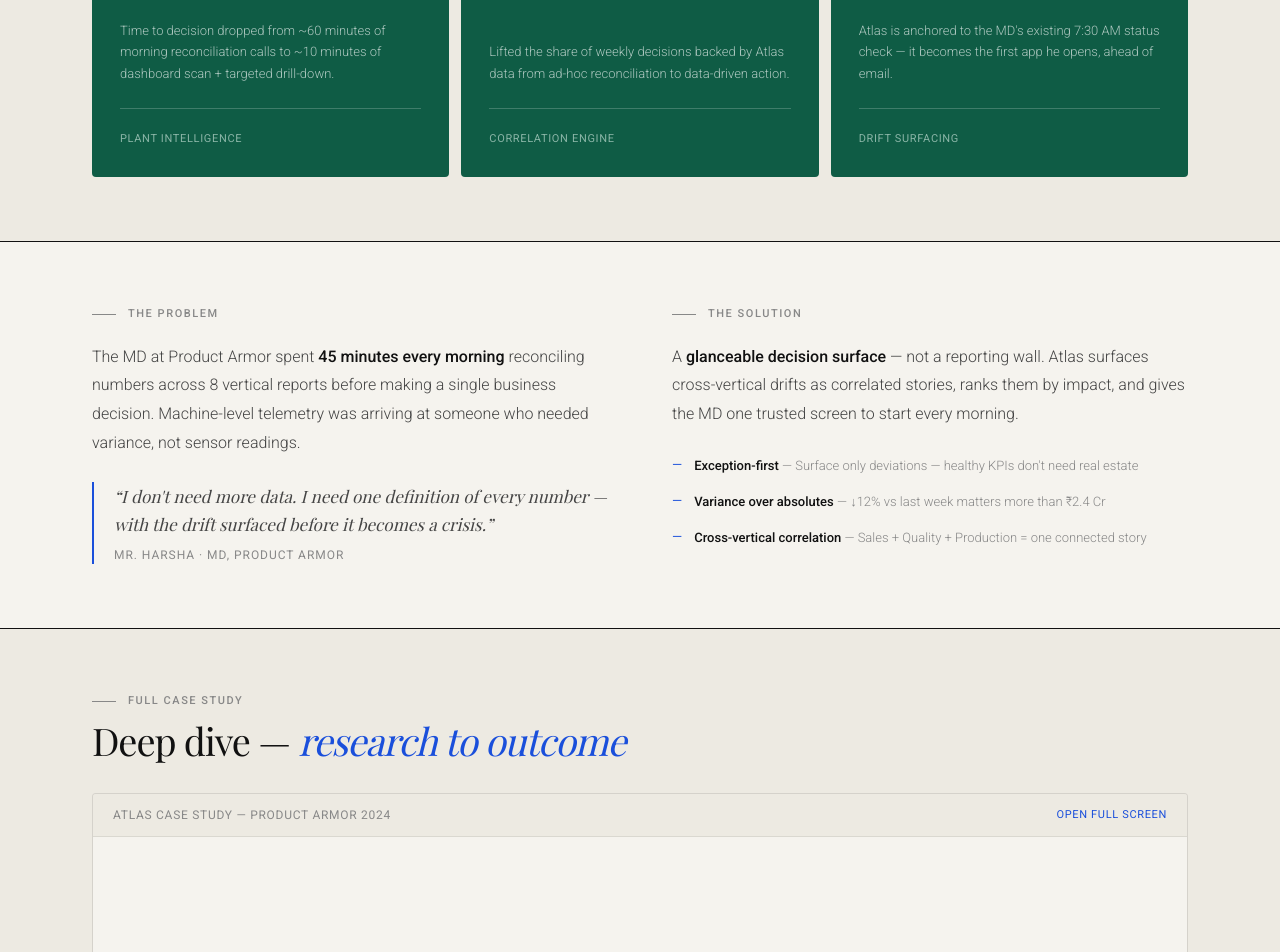
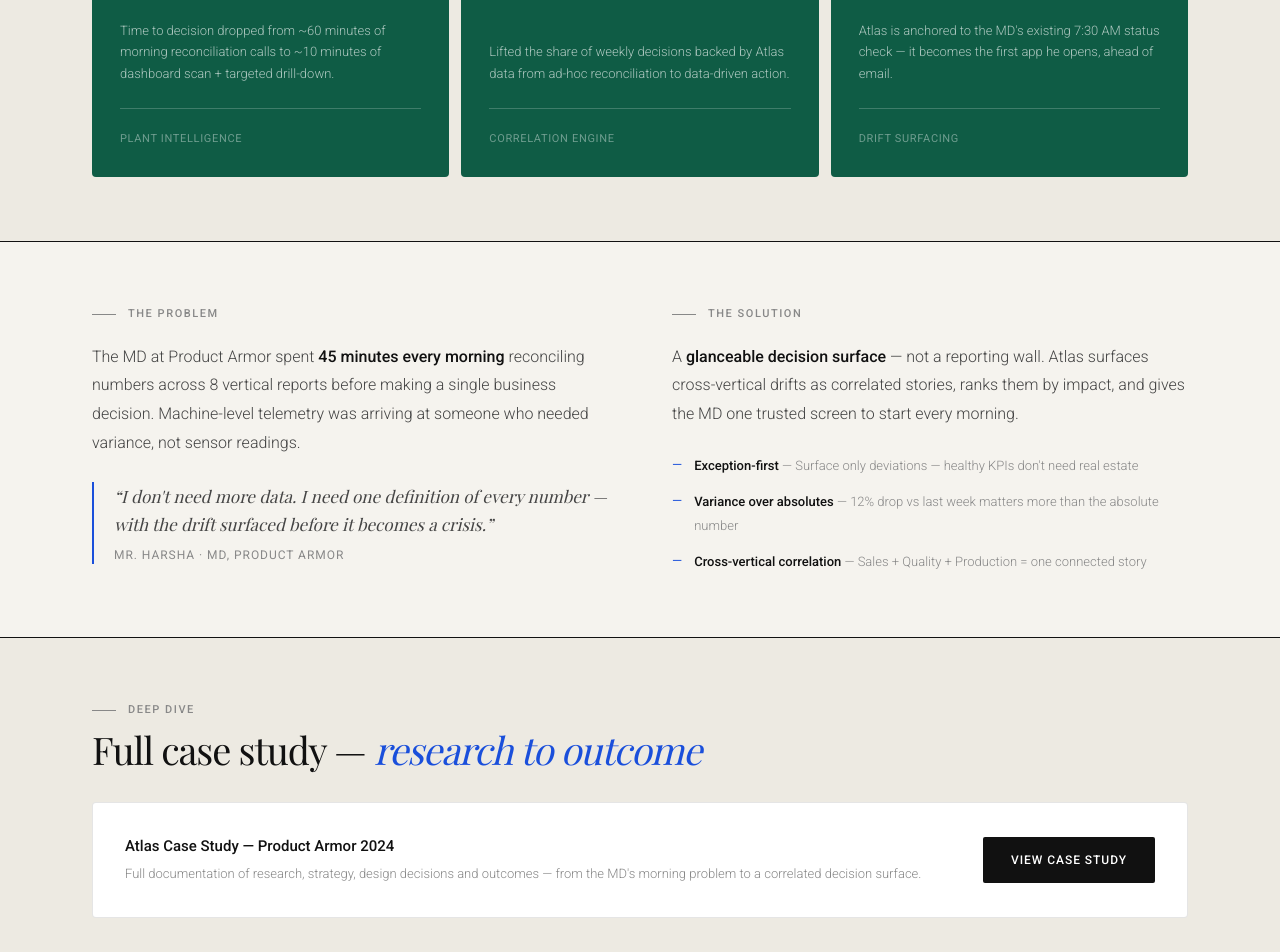
Before and after one commit to dhananjayl196-lang/UX-Portfolio, a Next.js app: page /case-studies/atlas in a window 1280 px wide. Shown: the part 1740-2692 px from the top of the page. Built offline with nearby package versions, Linux system fonts and the light colour scheme; a web font is replaced by a local one.

Commit message:
Replace PDF embed with CTA button

```diff
--- a/app/case-studies/atlas/page.tsx
+++ b/app/case-studies/atlas/page.tsx
@@ -2,7 +2,6 @@
 import Image from "next/image";
 import Link from "next/link";
 import AnimateIn from "@/components/AnimateIn";
-import PDFViewer from "@/components/PDFViewer";
 
 export const metadata: Metadata = {
   title: "Atlas — Enterprise MES Dashboard | Dhananjay Lokhande",
@@ -16,21 +15,18 @@
     metric: "Reduction in TTD",
     detail:
       "Time to decision dropped from ~60 minutes of morning reconciliation calls to ~10 minutes of dashboard scan + targeted drill-down.",
-    icon: "⚡",
   },
   {
-    value: "≥80%",
+    value: ">=80%",
     metric: "Decisions via Atlas",
     detail:
       "Lifted the share of weekly decisions backed by Atlas data from ad-hoc reconciliation to data-driven action.",
-    icon: "📊",
   },
   {
     value: "7:30 AM",
     metric: "Ritual anchor",
     detail:
       "Atlas is anchored to the MD's existing 7:30 AM status check — it becomes the first app he opens, ahead of email.",
-    icon: "🎯",
   },
 ];
 
@@ -40,50 +36,48 @@
   return (
     <div className="pt-[58px] bg-paper">
 
-      {/* ── Back ── */}
+      {/* Back */}
       <div className="max-w-[1200px] mx-auto px-[52px] pt-10 pb-0">
         <Link
           href="/#work"
           className="inline-flex items-center gap-2 font-body text-[12px] font-medium text-ink-3 no-underline hover:text-ink transition-colors tracking-[.04em] uppercase"
         >
-          ← All Work
+          &larr; All Work
         </Link>
       </div>
 
-      {/* ── Hero ── */}
+      {/* Hero */}
       <AnimateIn className="max-w-[1200px] mx-auto px-[52px] pt-10 pb-16">
-        {/* Tags */}
         <div className="flex gap-2 flex-wrap mb-6">
           {tags.map((t, i) => (
             <span key={t}
               className={`font-body text-[10px] font-medium tracking-[.08em] uppercase px-3 py-1.5 rounded-[2px] ${
-                i === 0 ? "bg-green text-white" : "bg-black/06 text-ink-2 border border-black/[.12]"
+                i === 0
+                  ? "bg-green text-white"
+                  : "bg-black/06 text-ink-2 border border-black/[.12]"
               }`}>
               {t}
             </span>
           ))}
           <span className="font-body text-[10px] font-medium text-ink-3 tracking-[.06em] uppercase self-center ml-1">
-            Product Armor · 2022–2024
+            Product Armor &middot; 2022&ndash;2024
           </span>
         </div>
 
-        {/* Title */}
         <h1
           className="font-display font-normal text-ink tracking-[-0.04em] leading-[1.0] mb-6"
           style={{ fontSize: "clamp(40px,6vw,76px)" }}
         >
-          Atlas — Enterprise<br />
+          Atlas &mdash; Enterprise<br />
           <em className="italic text-accent">MES Dashboard</em>
         </h1>
 
-        {/* Summary */}
         <p className="font-body text-[18px] font-light text-ink-2 max-w-[680px] leading-[1.75] mb-10">
           Collapsed 45 minutes of manual morning reconciliation into a single, glanceable decision surface
-          for the Managing Director of a 100%-automated pharma packaging plant —
+          for the Managing Director of a 100%-automated pharma packaging plant &mdash;
           replacing eight fragmented vertical reports with one trusted screen.
         </p>
 
-        {/* Meta row */}
         <div className="flex gap-10 flex-wrap border-t border-black/08 pt-8">
           {[
             { label: "Role",     value: "UI/UX Designer" },
@@ -100,25 +94,26 @@
         </div>
       </AnimateIn>
 
-      {/* ── Hero Image ── */}
+      {/* Hero Image */}
       <AnimateIn direction="none" className="max-w-[1200px] mx-auto px-[52px] mb-20">
-        <div className="relative w-full rounded-[6px] overflow-hidden border border-black/08 shadow-[0_8px_48px_rgba(0,0,0,0.10)]"
-          style={{ height: "clamp(340px,50vw,620px)" }}>
+        <div
+          className="relative w-full rounded-[6px] overflow-hidden border border-black/08 shadow-[0_8px_48px_rgba(0,0,0,0.10)]"
+          style={{ height: "clamp(340px,50vw,620px)" }}
+        >
           <Image
             src="/images/atlas-hero.png"
-            alt="Atlas Dashboard — Decision Surface"
+            alt="Atlas Dashboard Decision Surface"
             fill
             className="object-cover object-top"
             priority
           />
-          {/* subtle label */}
           <div className="absolute bottom-4 left-4 bg-black/50 backdrop-blur-[8px] text-white/80 font-body text-[11px] tracking-[.06em] uppercase px-3 py-1.5 rounded-[2px]">
-            Atlas · Decision Surface
+            Atlas &middot; Decision Surface
           </div>
         </div>
       </AnimateIn>
 
-      {/* ── Impact Metrics ── */}
+      {/* Impact Metrics */}
       <section className="bg-paper-2 border-y border-black/08">
         <div className="max-w-[1200px] mx-auto px-[52px] py-16">
           <AnimateIn>
@@ -126,8 +121,10 @@
               <span className="block w-6 h-px bg-ink-3" />
               <span className="font-body text-[11px] font-medium text-ink-3 tracking-[.14em] uppercase">Impact</span>
             </div>
-            <h2 className="font-display font-normal tracking-[-0.03em] text-ink leading-[1.05] mb-10"
-              style={{ fontSize: "clamp(28px,4vw,42px)" }}>
+            <h2
+              className="font-display font-normal tracking-[-0.03em] text-ink leading-[1.05] mb-10"
+              style={{ fontSize: "clamp(28px,4vw,42px)" }}
+            >
               Design to compress<br /><em className="italic text-accent">decision time</em>
             </h2>
           </AnimateIn>
@@ -139,15 +136,16 @@
                   <div className="font-body text-[11px] font-medium text-white/50 tracking-[.1em] uppercase mb-4">
                     0{i + 1}
                   </div>
-                  <div className="font-display font-normal text-white leading-none tracking-[-0.04em] mb-2"
-                    style={{ fontSize: "clamp(28px,3.5vw,42px)" }}>
+                  <div
+                    className="font-display font-normal text-white leading-none tracking-[-0.04em] mb-2"
+                    style={{ fontSize: "clamp(28px,3.5vw,42px)" }}
+                  >
                     {imp.value}
                   </div>
                   <div className="font-body text-[14px] font-medium text-white mb-4">{imp.metric}</div>
                   <p className="font-body text-[13px] font-light text-white/65 leading-[1.65] mt-auto">{imp.detail}</p>
-
                   <div className="border-t border-white/20 pt-4 mt-6">
-                    <span className="font-body text-[11px] text-green-lt/60 tracking-[.06em] uppercase">
+                    <span className="font-body text-[11px] text-white/40 tracking-[.06em] uppercase">
                       {["Plant Intelligence", "Correlation Engine", "Drift Surfacing"][i]}
                     </span>
                   </div>
@@ -158,7 +156,7 @@
         </div>
       </section>
 
-      {/* ── Quick Context ── */}
+      {/* Context */}
       <section className="bg-paper">
         <div className="max-w-[1200px] mx-auto px-[52px] py-16">
           <div className="grid grid-cols-2 gap-16">
@@ -174,10 +172,10 @@
               </p>
               <blockquote className="mt-6 pl-5 border-l-2 border-accent">
                 <p className="font-display italic text-[17px] text-ink-2 leading-[1.65]">
-                  &ldquo;I don&apos;t need more data. I need one definition of every number — with the drift surfaced before it becomes a crisis.&rdquo;
+                  &ldquo;I don&apos;t need more data. I need one definition of every number &mdash; with the drift surfaced before it becomes a crisis.&rdquo;
                 </p>
                 <cite className="block mt-2 font-body text-[12px] not-italic text-ink-3 tracking-[.08em] uppercase">
-                  Mr. Harsha · MD, Product Armor
+                  Mr. Harsha &middot; MD, Product Armor
                 </cite>
               </blockquote>
             </AnimateIn>
@@ -188,21 +186,21 @@
                 <span className="font-body text-[11px] font-medium text-ink-3 tracking-[.14em] uppercase">The Solution</span>
               </div>
               <p className="font-body text-[16px] font-light text-ink-2 leading-[1.8]">
-                A <strong className="text-ink font-medium">glanceable decision surface</strong> — not a reporting wall.
+                A <strong className="text-ink font-medium">glanceable decision surface</strong> &mdash; not a reporting wall.
                 Atlas surfaces cross-vertical drifts as correlated stories, ranks them by impact,
                 and gives the MD one trusted screen to start every morning.
               </p>
               <div className="mt-6 flex flex-col gap-3">
                 {[
-                  { label: "Exception-first", desc: "Surface only deviations — healthy KPIs don't need real estate" },
-                  { label: "Variance over absolutes", desc: "↓12% vs last week matters more than ₹2.4 Cr" },
-                  { label: "Cross-vertical correlation", desc: "Sales + Quality + Production = one connected story" },
+                  { label: "Exception-first",          desc: "Surface only deviations — healthy KPIs don't need real estate" },
+                  { label: "Variance over absolutes",   desc: "12% drop vs last week matters more than the absolute number" },
+                  { label: "Cross-vertical correlation",desc: "Sales + Quality + Production = one connected story" },
                 ].map((p) => (
                   <div key={p.label} className="flex gap-3 items-start">
-                    <span className="text-accent flex-shrink-0 mt-0.5 text-[13px]">—</span>
+                    <span className="text-accent flex-shrink-0 mt-0.5 text-[13px]">&mdash;</span>
                     <div>
                       <span className="font-body text-[13px] font-medium text-ink">{p.label}</span>
-                      <span className="font-body text-[13px] font-light text-ink-3"> — {p.desc}</span>
+                      <span className="font-body text-[13px] font-light text-ink-3"> &mdash; {p.desc}</span>
                     </div>
                   </div>
                 ))}
@@ -212,33 +210,53 @@
         </div>
       </section>
 
-      {/* ── Full Case Study PDF ── */}
+      {/* Deep Dive — PDF CTA */}
       <section className="bg-paper-2 border-t border-black/08">
         <div className="max-w-[1200px] mx-auto px-[52px] py-16">
           <AnimateIn>
             <div className="flex items-center gap-3 mb-3">
               <span className="block w-6 h-px bg-ink-3" />
-              <span className="font-body text-[11px] font-medium text-ink-3 tracking-[.14em] uppercase">Full Case Study</span>
+              <span className="font-body text-[11px] font-medium text-ink-3 tracking-[.14em] uppercase">Deep Dive</span>
             </div>
-            <h2 className="font-display font-normal tracking-[-0.03em] text-ink leading-[1.05] mb-8"
-              style={{ fontSize: "clamp(26px,3.5vw,38px)" }}>
-              Deep dive — <em className="italic text-accent">research to outcome</em>
+            <h2
+              className="font-display font-normal tracking-[-0.03em] text-ink leading-[1.05] mb-8"
+              style={{ fontSize: "clamp(26px,3.5vw,38px)" }}
+            >
+              Full case study &mdash; <em className="italic text-accent">research to outcome</em>
             </h2>
           </AnimateIn>
+
           <AnimateIn delay={0.05}>
-            <PDFViewer
-              src="/case-studies/atlas-case-study.pdf"
-              title="Atlas Case Study — Product Armor 2024"
-            />
+            <div className="flex flex-col sm:flex-row items-start sm:items-center gap-6 p-8 bg-white rounded-[4px] border border-black/10">
+              <div className="flex-1">
+                <p className="font-body text-[15px] font-medium text-ink mb-1.5">
+                  Atlas Case Study &mdash; Product Armor 2024
+                </p>
+                <p className="font-body text-[13px] font-light text-ink-3 leading-[1.6]">
+                  Full documentation of research, strategy, design decisions and outcomes &mdash;
+                  from the MD&apos;s morning problem to a correlated decision surface.
+                </p>
+              </div>
+              <a
+                href="/case-studies/atlas-case-study.pdf"
+                target="_blank"
+                rel="noopener noreferrer"
+                className="font-body text-[12px] font-medium tracking-[.08em] uppercase bg-ink text-white px-7 py-3.5 rounded-[2px] no-underline hover:bg-accent transition-colors whitespace-nowrap"
+              >
+                View Case Study
+              </a>
+            </div>
           </AnimateIn>
         </div>
       </section>
 
-      {/* ── Nav ── */}
+      {/* Bottom nav */}
       <div className="max-w-[1200px] mx-auto px-[52px] py-12 flex justify-between items-center border-t border-black/08">
-        <Link href="/#work"
-          className="font-body text-[12px] font-medium text-ink-3 no-underline hover:text-ink transition-colors tracking-[.04em] uppercase">
-          ← All Case Studies
+        <Link
+          href="/#work"
+          className="font-body text-[12px] font-medium text-ink-3 no-underline hover:text-ink transition-colors tracking-[.04em] uppercase"
+        >
+          &larr; All Case Studies
         </Link>
         <p className="font-body text-[13px] text-ink-3">More case studies coming soon</p>
       </div>
```
